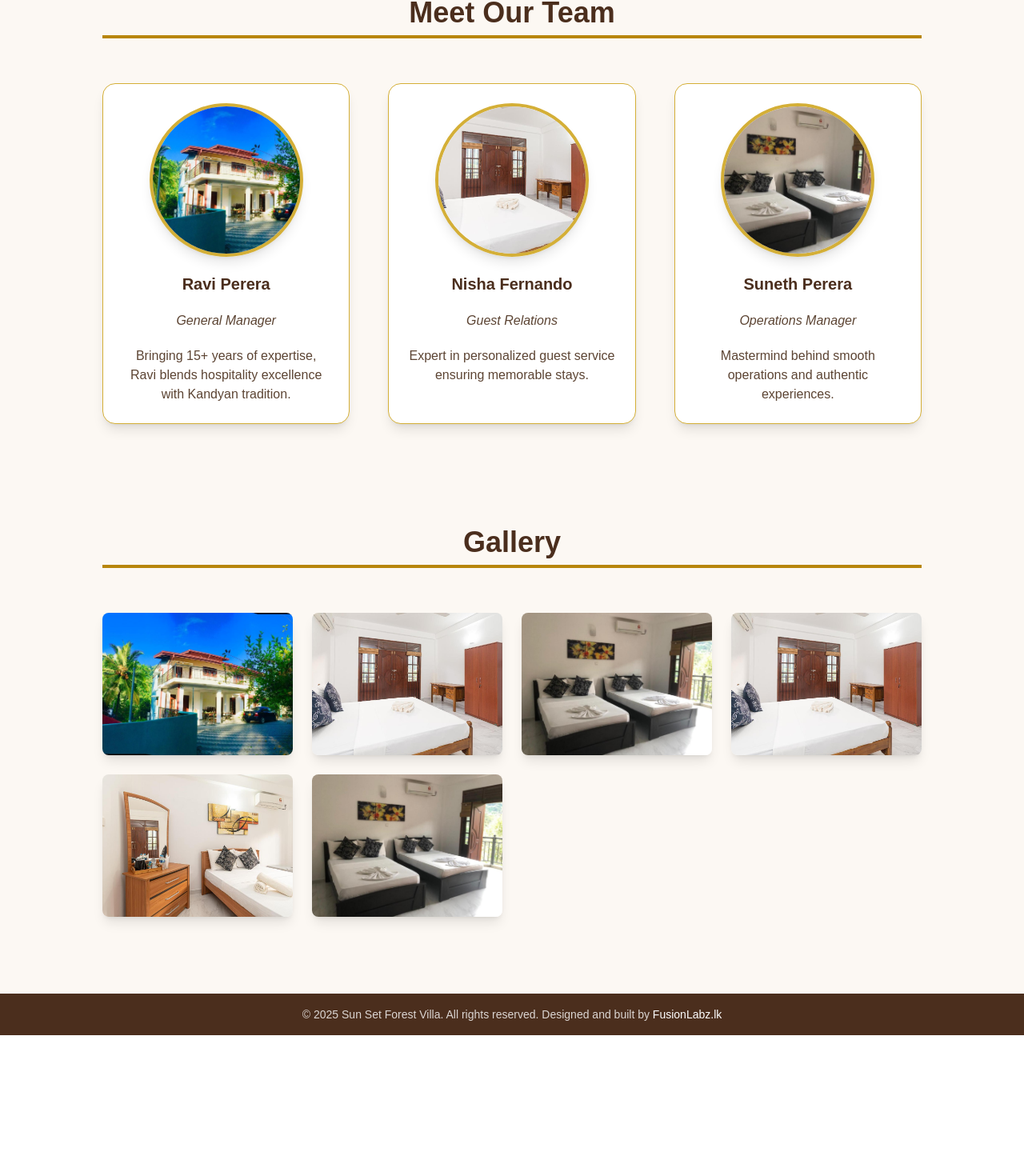
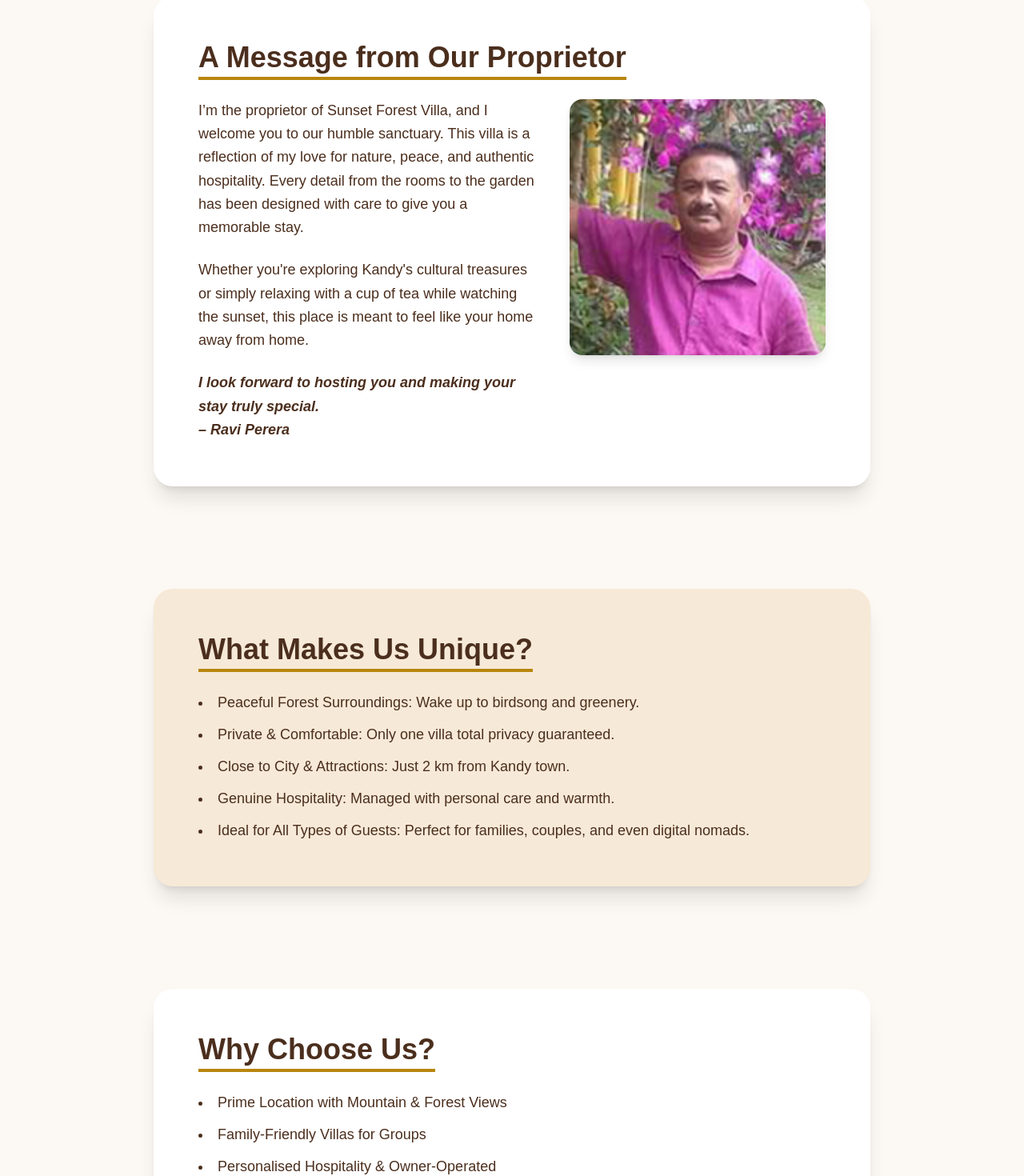
Before and after one commit to kanee98/sunset-forest-villa, a Next.js app: page /about in a window 1280 px wide. Shown: the part 1671-3141 px from the top of the page at 80% size. Before the commit the page ends 2965 px from the top, so only its background shows below. Built offline with nearby package versions, Linux system fonts and the light colour scheme.

Commit message:
about us ui fix

```diff
--- a/app/about/page.tsx
+++ b/app/about/page.tsx
@@ -4,27 +4,6 @@ import Navbar from "@/components/Navbar";
 import Footer from "@/components/Footer";
 import Image from "next/image";
 import { motion } from "framer-motion";
-
-const teamMembers = [
-  {
-    name: "Ravi Perera",
-    role: "General Manager",
-    img: "/bg.jpg",
-    bio: "Bringing 15+ years of expertise, Ravi blends hospitality excellence with Kandyan tradition.",
-  },
-  {
-    name: "Nisha Fernando",
-    role: "Guest Relations",
-    img: "/bg2.jpg",
-    bio: "Expert in personalized guest service ensuring memorable stays.",
-  },
-  {
-    name: "Suneth Perera",
-    role: "Operations Manager",
-    img: "/bg3.jpg",
-    bio: "Mastermind behind smooth operations and authentic experiences.",
-  },
-];
 
 const galleryImages = [
   "/gallery/bg.jpg",
@@ -126,37 +105,66 @@ export default function AboutPage() {
           </div>
         </section>
 
-        {/* Team Section */}
-        <section>
-          <h2 className="text-4xl font-bold text-[#4B2E1D] mb-14 border-b-4 border-[#B8860B] pb-2 text-center">
-            Meet Our Team
+       {/* Message from Proprietor */}
+        <section className="max-w-4xl mx-auto bg-white rounded-3xl p-14 shadow-xl text-[#4B2E1D] space-y-8">
+          <h2 className="text-4xl font-bold border-b-4 border-[#B8860B] inline-block pb-1 mb-6">
+            A Message from Our Proprietor
           </h2>
 
-          <div className="grid grid-cols-1 sm:grid-cols-2 md:grid-cols-3 gap-12 max-w-6xl mx-auto">
-            {teamMembers.map(({ name, role, img, bio }) => (
-              <motion.div
-                key={name}
-                className="flex flex-col items-center text-center space-y-5 place-items-center bg-white rounded-2xl p-6 shadow-lg border border-[#D4AF37]"
-                initial={{ opacity: 0, y: 30 }}
-                whileInView={{ opacity: 1, y: 0 }}
-                viewport={{ once: true }}
-                transition={{ duration: 0.8 }}
-              >
-                <div className="relative w-48 h-48 rounded-full overflow-hidden shadow-lg border-4 border-[#D4AF37]">
-                  <Image
-                    src={img}
-                    alt={name}
-                    fill
-                    className="object-cover"
-                    priority
-                  />
-                </div>
-                <h3 className="text-xl font-semibold text-[#4B2E1D]">{name}</h3>
-                <p className="italic text-[#5C4433]">{role}</p>
-                <p className="max-w-xs text-[#5C4433]">{bio}</p>
-              </motion.div>
-            ))}
+          <div className="flex flex-col md:flex-row items-center md:items-start gap-10">
+            {/* Text */}
+            <div className="md:flex-1 space-y-6">
+              <p className="text-lg leading-relaxed">
+                I’m the proprietor of Sunset Forest Villa, and I welcome you to our humble sanctuary. This villa is a reflection of my love for nature, peace, and authentic hospitality. Every detail from the rooms to the garden has been designed with care to give you a memorable stay.
+              </p>
+              <p className="text-lg leading-relaxed">
+                Whether you're exploring Kandy's cultural treasures or simply relaxing with a cup of tea while watching the sunset, this place is meant to feel like your home away from home.
+              </p>
+              <p className="text-lg leading-relaxed italic font-semibold">
+                I look forward to hosting you and making your stay truly special.<br />
+                – Ravi Perera
+              </p>
+            </div>
+
+            {/* Image */}
+            <div className="md:w-80 w-full rounded-2xl overflow-hidden shadow-lg">
+              <Image
+                src="/proprietor.png"
+                alt="Ravi Perera"
+                width={320}
+                height={400}
+                className="object-cover w-full h-full"
+              />
+            </div>
           </div>
+        </section>
+
+        {/* What Makes Us Unique */}
+        <section className="max-w-4xl mx-auto bg-[#F7E9D7] rounded-3xl p-14 shadow-xl text-[#4B2E1D] space-y-6">
+          <h2 className="text-4xl font-bold border-b-4 border-[#B8860B] inline-block pb-1 mb-6">
+            What Makes Us Unique?
+          </h2>
+          <ul className="list-disc list-inside text-lg space-y-3">
+            <li>Peaceful Forest Surroundings: Wake up to birdsong and greenery.</li>
+            <li>Private & Comfortable: Only one villa total privacy guaranteed.</li>
+            <li>Close to City & Attractions: Just 2 km from Kandy town.</li>
+            <li>Genuine Hospitality: Managed with personal care and warmth.</li>
+            <li>Ideal for All Types of Guests: Perfect for families, couples, and even digital nomads.</li>
+          </ul>
+        </section>
+
+        {/* Why Choose Us */}
+        <section className="max-w-4xl mx-auto bg-white rounded-3xl p-14 shadow-xl text-[#4B2E1D] space-y-6">
+          <h2 className="text-4xl font-bold border-b-4 border-[#B8860B] inline-block pb-1 mb-6">
+            Why Choose Us?
+          </h2>
+          <ul className="list-disc list-inside text-lg space-y-3">
+            <li>Prime Location with Mountain & Forest Views</li>
+            <li>Family-Friendly Villas for Groups</li>
+            <li>Personalised Hospitality & Owner-Operated</li>
+            <li>Affordable Pricing with Premium Comfort</li>
+            <li>Ideal for Couples, Families, and Group Retreats</li>
+          </ul>
         </section>
 
         {/* Gallery Section */}
```
Also changed, not shown: public/proprietor.png (added).
